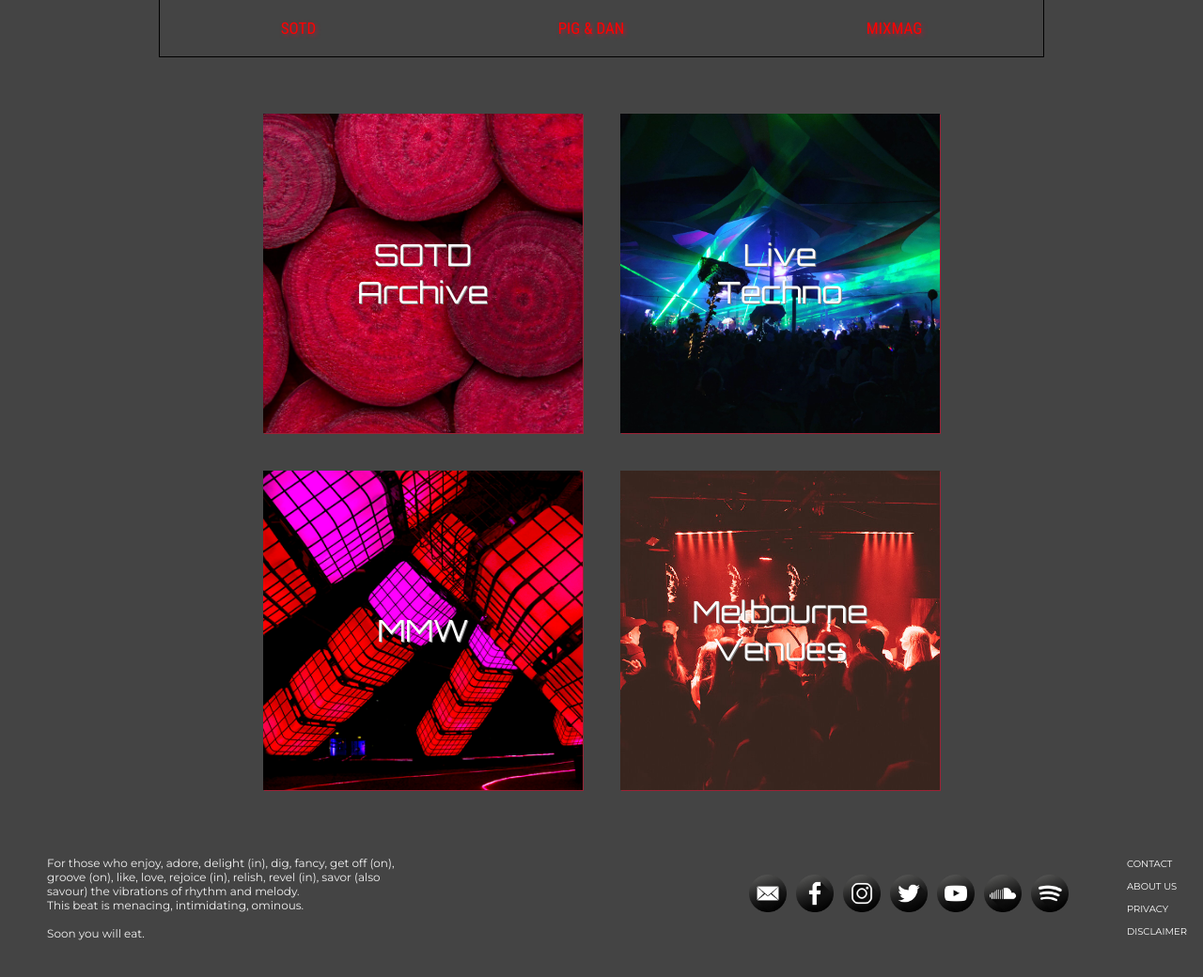
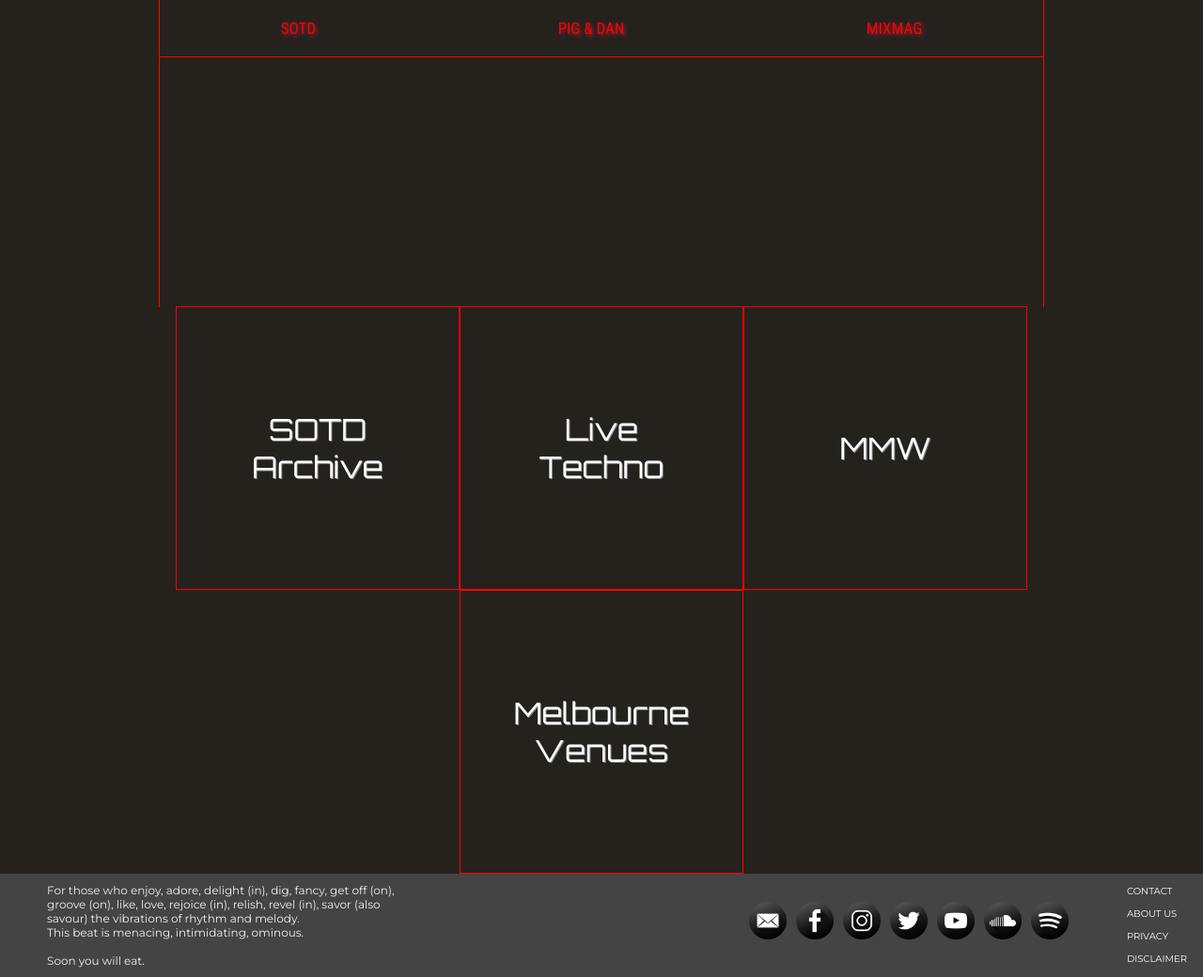
Before and after one commit to MenacingBeats/menacingbeats.com, a PHP site: page /index.html in a window 1280 px wide. Shown: the part 650-1690 px from the top of the page at 94% size. Before the commit the page ends 1651 px from the top, so only its background shows below. Run offline with PHP 8.4, Linux system fonts and the light colour scheme.

Commit message:
end of morning changes

```diff
--- a/index.html
+++ b/index.html
@@ -45,7 +45,7 @@
                 <div class="ticker-wrap">
                     <div class="ticker-move">
                         <div class="ticker-item">COVID-19 UPDATE: The cap for outdoor gatherings remains at 500.</div>
-                        <div class="ticker-item"><i>"Tell it to your mother, tell it to your friends, funk is now spelt with a V!".</i></div>
+                        <div class="ticker-item">"Tell it to your mother, tell it to your friends, funk is now spelt with a V!".</div>
                         <div class="ticker-item">Pretty much any music with synthesizers is labeled as "techno" now. It is often incorrectly used to refer to edm, and its subgenres.</div>
                         <div class="ticker-item">The Australian Government has pledged $75 million to aid the country's ailing festival and events industry.</div>
                         <div class="ticker-item">Menacingbeats.com criticised for lack of Melbourne bounce</div>
@@ -98,29 +98,31 @@
             </div>
         </section>
 
+        <section>
         <div class="mb-review">
             <div class="mb-review-container">
                 <div class="mb-box"></div>
                 <div class="mb-box2"></div>
             </div>
         </div>
+        </section>
 
         <section class="grid-container">
             <div class="grid">
                 <div class="grid-item first-item">
-                    <img src="beetrootcut.jpg" alt="beetroots cut">
+                    <!-- <img src="beetrootcut.jpg" alt="beetroots cut"> -->
                     <div class="grid-text">SOTD Archive</div>
                 </div>
                 <div class="grid-item">
-                    <img src="rainbow.jpg" alt="gig guide thumbnail">
+                    <!-- <img src="rainbow.jpg" alt="gig guide thumbnail"> -->
                     <div class="grid-text">Live Techno</div>
                 </div>
                 <div class="grid-item">
-                    <img src="MMW.jpg" alt="MMW poster image">
+                    <!-- <img src="MMW.jpg" alt="MMW poster image"> -->
                     <div class="grid-text">MMW</div>
                 </div>
                 <div class="grid-item">
-                    <img src="redclub.jpg" alt="city venues thumbnail">
+                    <!-- <img src="redclub.jpg" alt="city venues thumbnail"> -->
                     <div class="grid-text">Melbourne Venues</div>
                 </div>
             </div>
--- a/style.css
+++ b/style.css
@@ -1,7 +1,7 @@
 * {
     margin: 0;
     padding: 0;
-    background-color: #444444;
+    background-color: #25221e;
 }
 
 /* NAVBAR */
@@ -22,6 +22,7 @@
     text-decoration: none;
     font-size: 17px;
     font-family: 'Roboto Condensed', sans-serif;
+    background-color: #444444;
 }
 
 /* change color of links on hover */
@@ -39,7 +40,7 @@
 .topNav a.active {
     background-color: none;
     color:red;
-    text-shadow: 1px 1px 1px #760828;
+    text-shadow: 2px 2px 4px #760828;
 }
 /* Hide the hamburger menu for large screens */
 .topNav .icon {
@@ -49,10 +50,12 @@
 
 .fa-bars {
     padding: 0px 10px;
+    background-color: #444444;
 }
 
+
 /* When the screen is less than 1000px wide, hide all links except hamburger menu */
-@media screen and (max-width: 600px) {
+@media screen and (max-width: 690px) {
     .topNav a:not(:first-child) {display: none;}
     .topNav a.icon {
         float: right;
@@ -264,7 +267,7 @@
 
 
 /* Responsive class added to topnav with Javascript when user clicks. Topnav looks better on small screens (vertically) */
-@media screen and (max-width: 600px) {
+@media screen and (max-width: 690px) {
     .topNav.responsive {position: relative;}
     .topNav.responsive a.icon {
     position: absolute;
@@ -367,7 +370,7 @@
     font-family: 'Courier New', Courier, monospace;
     font-size: 16px;
     padding: 20px 0px;
-    border: 1px black;
+    border: 1px red;
     border-style: solid none;
 }
 
@@ -384,6 +387,7 @@
     animation-timing-function: linear;
     animation-name: ticker;
     animation-duration: 140s;
+    background-color: #444444;
 }
 
 .ticker-move:hover {
@@ -395,6 +399,7 @@
     display: inline-block;
     /* lay items in a horiztonal line */
     padding: 0 1rem;
+    background-color: #444444;
 }
 
 /* Main */
@@ -427,15 +432,40 @@
     font-size: 17px;
     display: flex;
     justify-content: space-around;
-    border: 1px solid black;
+    border: 1px solid ;
     padding: 20px 0px;
 }
 
-.sotd-header {
+/* <div class="mb-review">
+            <div class="mb-review-container">
+                <div class="mb-box"></div>
+                <div class="mb-box2"></div>
+            </div>
+        </div> */
+
+.mb-review {
+            width: 100%;
+            height: 265px;
+            display: flex;
+            justify-content: center;
+            align-items: center;
+            flex-wrap: wrap;
+            flex-direction: row;
+        }
+
+
+.mb-review-container {
+    width: 940px;
+    height: 265px;
+    border: 1px solid red;
+    border-top: none;
     display: flex;
-    justify-content: start;
-    width: 100%;
+    justify-content: center;
+    align-items: center;
+    flex-wrap: wrap;
+    flex-direction: row;
 }
+
 
 #sotd-date {
     background-color: white;
@@ -460,29 +490,27 @@
     display: flex;
     justify-content: center;
     flex-wrap: wrap;
-    padding: 40px;
 }
 
 .grid {
-    width: 900px;
+    width: 940px;
     display: flex;
     justify-content: center;
     flex-wrap: wrap;
 }
 
 .grid-item {
-    width: 340px;
-    height: 340px;
-    padding: 20px 20px;
+    width: 300px;
+    height: 300px;
     position: relative;
     text-align: center;
+    border: 1px solid red;
 }
 
 .grid-item img {
-    width: 340px;
-    height: 340px;
+    width: 300px;
+    height: 300px;
     object-fit: cover;
-    box-shadow: 1px 1px#9d2236;
 }
 
 .grid-item:hover {
```
